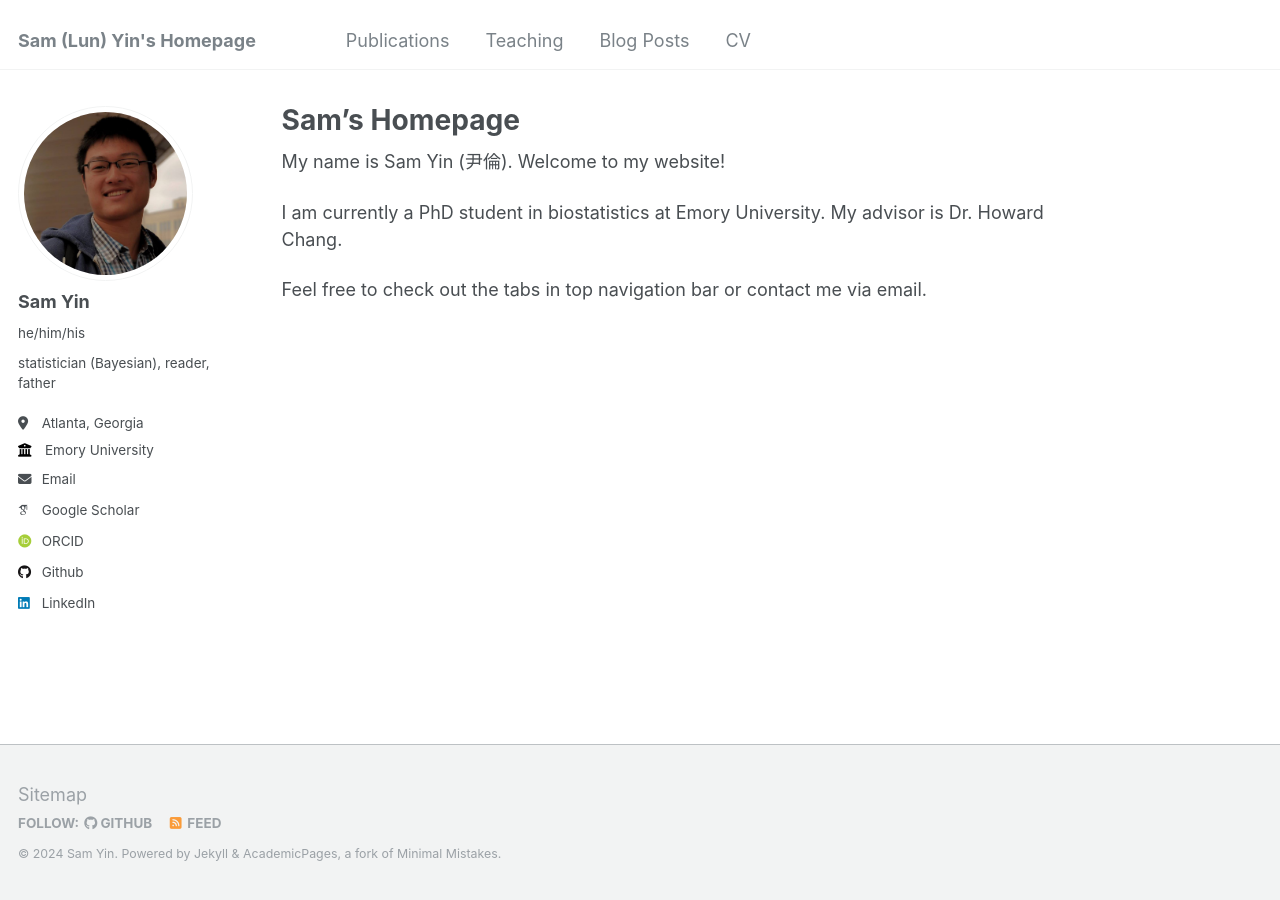
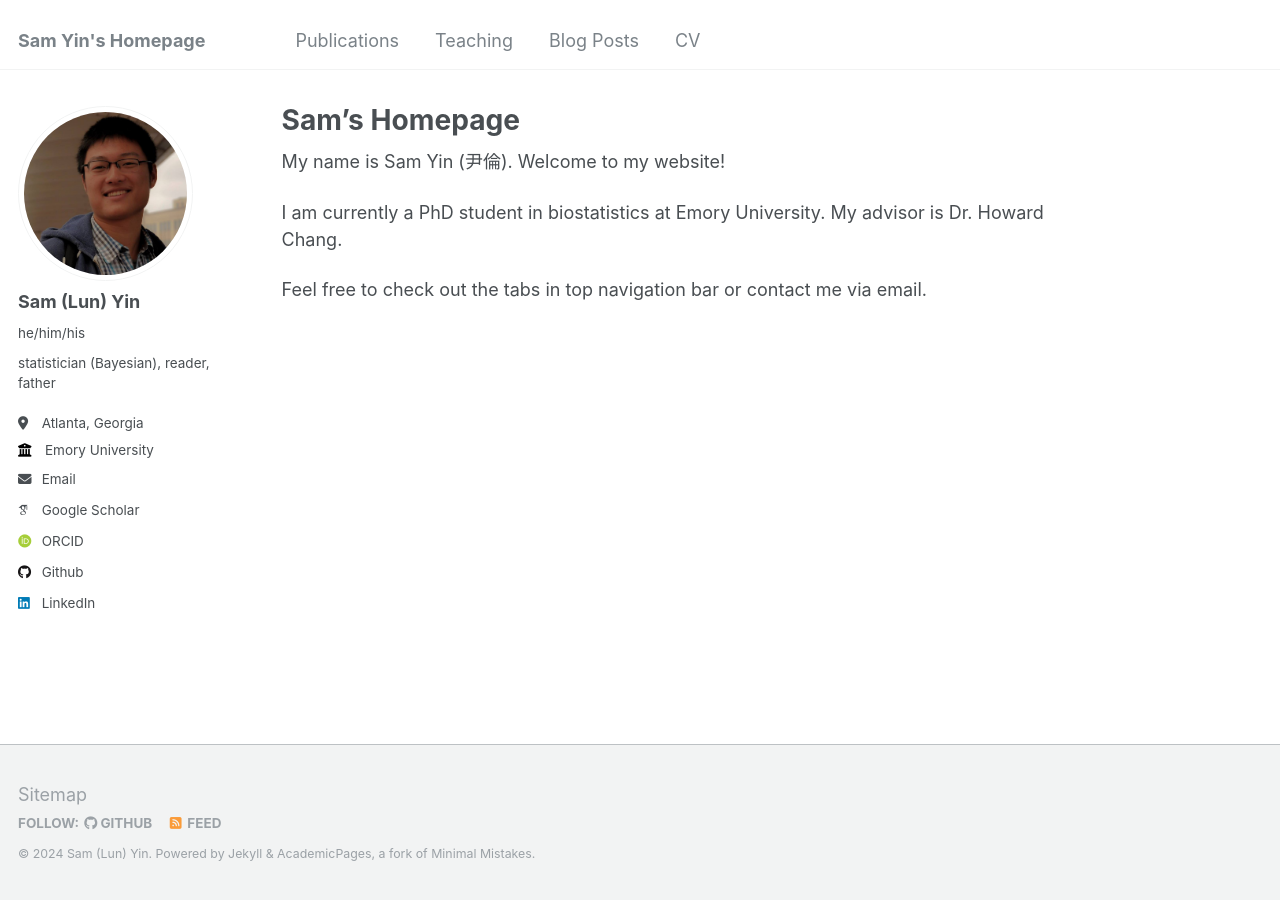
Before and after one commit to samyin/samyin.github.io, a Jekyll site: the page built from _pages/about.md, in a window 1280 px wide. Built offline with Jekyll 4.4.1, drawn with Linux system fonts in a browser that asks for light colours; some web fonts are replaced.

Commit message:
update bio

```diff
--- a/_config.yml
+++ b/_config.yml
@@ -8,10 +8,10 @@
 
 # Basic Site Settings
 locale                   : "en-US"
-title                    : "Sam (Lun) Yin's Homepage"
+title                    : "Sam Yin's Homepage"
 title_separator          : "-"
-name                     : &name "Sam Yin"
-description              : &description "personal website"
+name                     : &name "Sam (Lun) Yin"
+description              : &description "a personal website"
 url                      : https://samyin.github.io # the base hostname & protocol for your site e.g. "https://mmistakes.github.io"
 baseurl                  : "" # the subpath of your site, e.g. "/blog"
 repository               : "samyin/samyin.github.io"
@@ -22,7 +22,7 @@ repository               : "samyin/samyin.github.io"
 author:
   # Biographic information
   avatar           : "headshot.jpg"
-  name             : "Sam Yin"
+  name             : "Sam (Lun) Yin"
   pronouns         : he/him/his # example: "she/her"
   bio              : "statistician (Bayesian), reader, father"
   location         : "Atlanta, Georgia"
@@ -32,7 +32,7 @@ author:
 
   # Academic websites
   arxiv            : # URL - Update with the correct link to your profile
-  googlescholar    : "https://https://scholar.google.com/citations?user=U1OxJCgAAAAJ&hl=en"
+  googlescholar    : "https://scholar.google.com/citations?user=U1OxJCgAAAAJ&hl=en"
   impactstory      : # URL
   orcid            : "https://orcid.org/0000-0002-2630-6038"
   semantic         : # URL
@@ -101,7 +101,7 @@ comments:
     colorscheme          : # "light" (default), "dark"
 staticman:
   allowedFields          : ['name', 'email', 'url', 'message']
-  branch                 : "gh-pages" # "master", "gh-pages"
+  branch                 : "master" # "master", "gh-pages"
   commitMessage          : "New comment."
   filename               : comment-{@timestamp}
   format                 : "yml"
```
